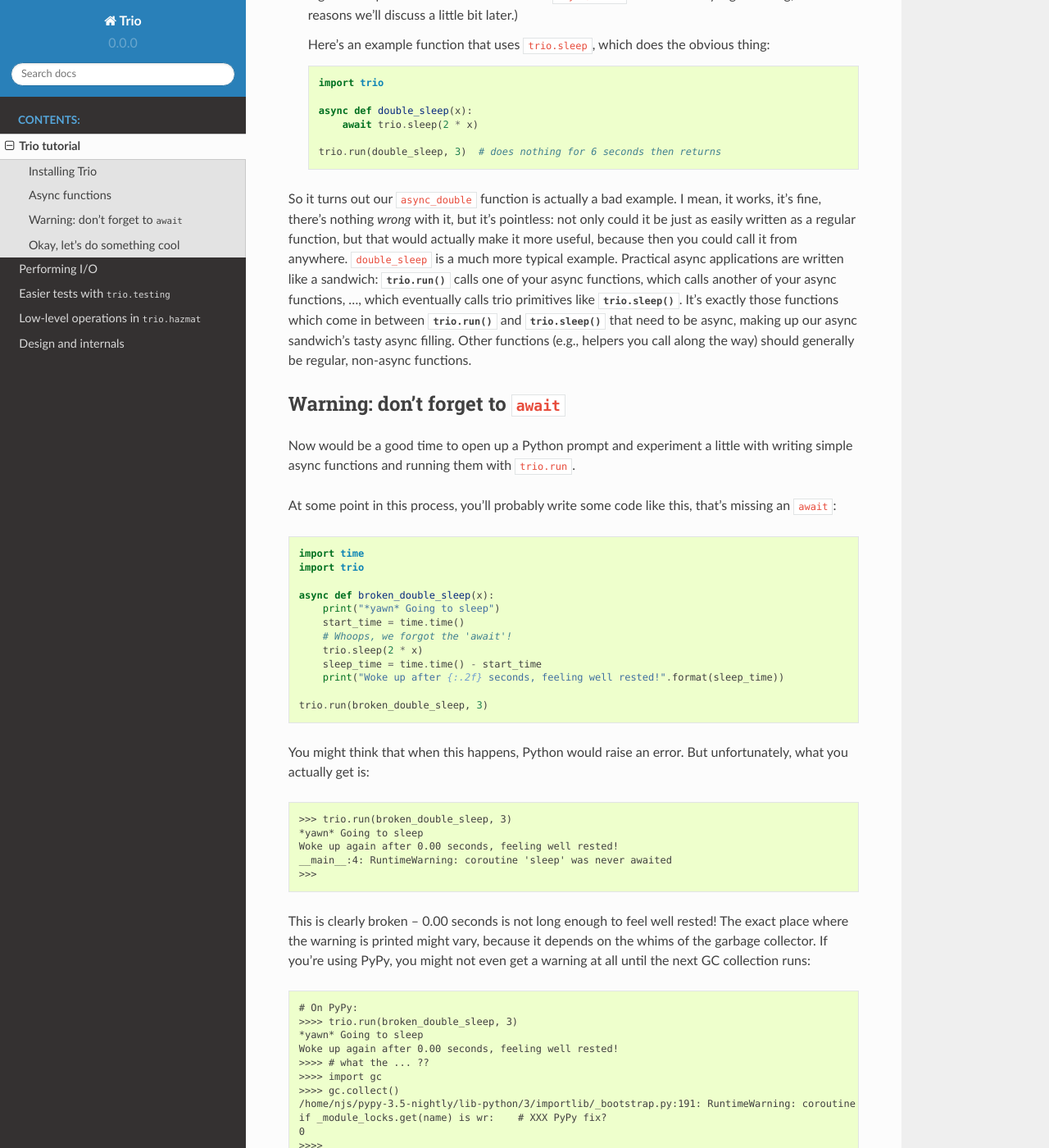
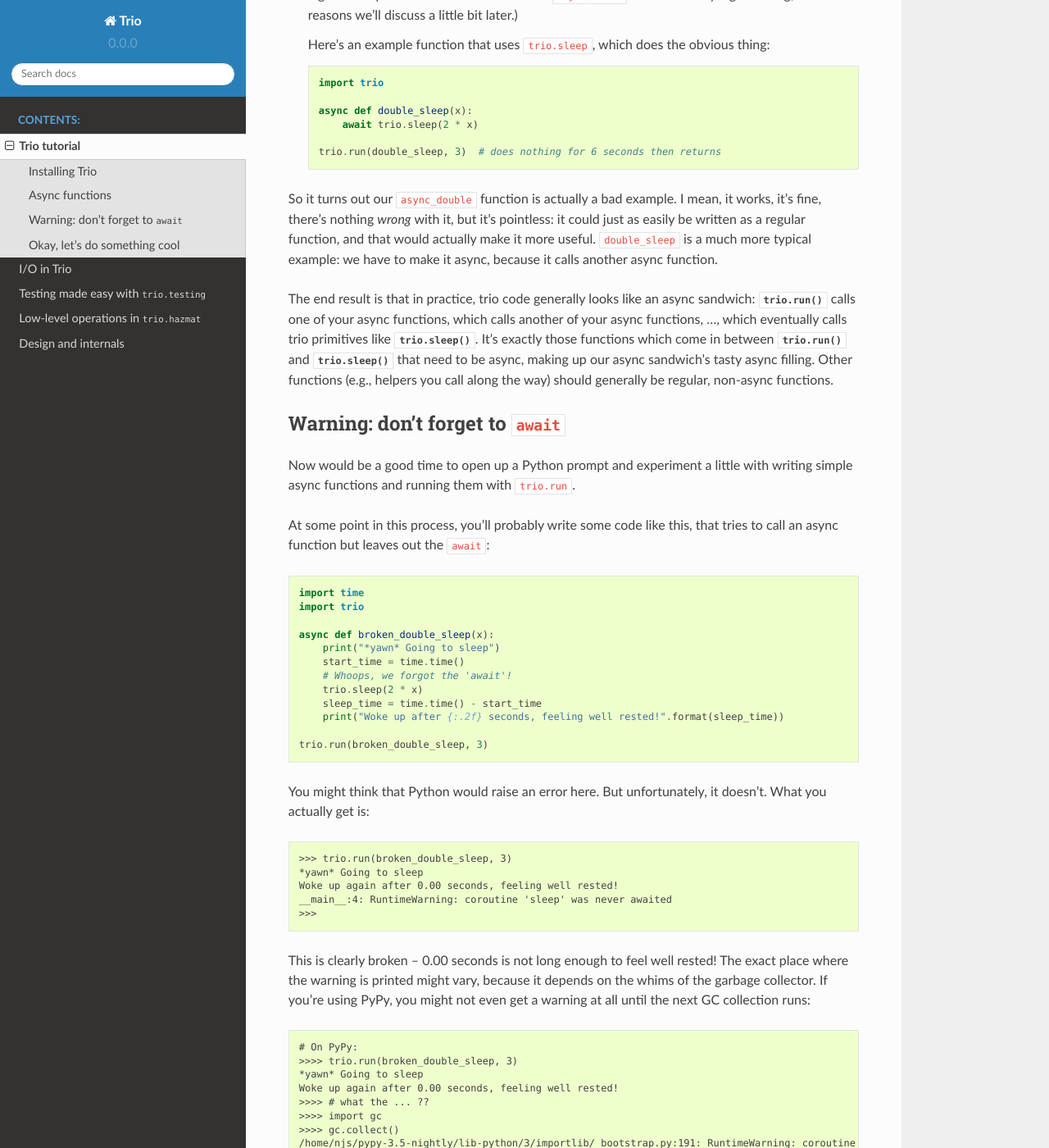
Before and after one commit to GangCheng0619/trio-py-app, a Sphinx documentation site: the page built from docs/source/tutorial.rst, in a window 1280 px wide and 1400 px high, scrolled down 2491 px. Shown: the whole window at 82% size. Built offline with Sphinx 7.4.7 and the Read the Docs theme 2.0.0, drawn with Linux system fonts in a browser that asks for light colours; pages that are not in the unit, such as notebooks, are missing from menus; some of the changed text lies outside the part shown.

Commit message:
Much docs, wow

```diff
--- a/docs/source/reference-io.rst
+++ b/docs/source/reference-io.rst
@@ -1,14 +1,20 @@
-Performing I/O
-==============
+I/O in Trio
+===========
 
 Sockets and networking
 ----------------------
 
 .. module:: trio.socket
 
+.. autofunction:: getaddrinfo
+
 .. autoclass:: trio.socket.SocketType()
 
    .. method:: connect
+
+   .. method:: send
+
+   .. method:: recv
 
 
 The abstract Stream API
--- a/docs/source/reference-testing.rst
+++ b/docs/source/reference-testing.rst
@@ -1,5 +1,5 @@
-Easier tests with ``trio.testing``
-==================================
+Testing made easy with ``trio.testing``
+=======================================
 
 .. module:: trio.testing
 
--- a/docs/source/tutorial.rst
+++ b/docs/source/tutorial.rst
@@ -145,17 +145,19 @@
 
 So it turns out our ``async_double`` function is actually a bad
 example. I mean, it works, it's fine, there's nothing *wrong* with it,
-but it's pointless: not only could it be just as easily written as a
-regular function, but that would actually make it more useful, because
-then you could call it from anywhere. ``double_sleep`` is a much more
-typical example. Practical async applications are written like a
-sandwich: :func:`trio.run` calls one of your async functions, which
-calls another of your async functions, ..., which eventually calls
-trio primitives like :func:`trio.sleep`. It's exactly those functions
-which come in between :func:`trio.run` and :func:`trio.sleep` that
-need to be async, making up our async sandwich's tasty async
-filling. Other functions (e.g., helpers you call along the way) should
-generally be regular, non-async functions.
+but it's pointless: it could just as easily be written as a regular
+function, and that would actually make it more
+useful. ``double_sleep`` is a much more typical example: we have to
+make it async, because it calls another async function.
+
+The end result is that in practice, trio code generally looks like an
+async sandwich: :func:`trio.run` calls one of your async functions,
+which calls another of your async functions, ..., which eventually
+calls trio primitives like :func:`trio.sleep`. It's exactly those
+functions which come in between :func:`trio.run` and
+:func:`trio.sleep` that need to be async, making up our async
+sandwich's tasty async filling. Other functions (e.g., helpers you
+call along the way) should generally be regular, non-async functions.
 
 
 Warning: don't forget to ``await``
@@ -166,7 +168,8 @@
 ``trio.run``.
 
 At some point in this process, you'll probably write some code like
-this, that's missing an ``await``::
+this, that tries to call an async function but leaves out the
+``await``::
 
    import time
    import trio
@@ -181,8 +184,8 @@
 
    trio.run(broken_double_sleep, 3)
 
-You might think that when this happens, Python would raise an
-error. But unfortunately, what you actually get is:
+You might think that Python would raise an error here. But
+unfortunately, it doesn't. What you actually get is:
 
 .. code-block:: none
 
@@ -250,11 +253,8 @@
 
 If you didn't already mess this up naturally, then give it a try on
 purpose: try writing some code with a missing ``await``, or an extra
-``await``, and see what you get. Or try this::
-
-   trio.run(double_sleep(3))
-
-This way you'll be prepared for when it happens to you for real.
+``await``, and see what you get. This way you'll be prepared for when
+it happens to you for real.
 
 And remember: ``RuntimeWarning: coroutine '...' was never awaited``
 means you need to find and fix your missing ``await``.
```
Also changed, not shown: other parts of docs/source/tutorial.rst (+1 -1 lines), README.rst (+9 -2 lines), docs/source/design.rst (+5 -3 lines), docs/source/reference-core.rst (+186 -64 lines), 3 other files.
